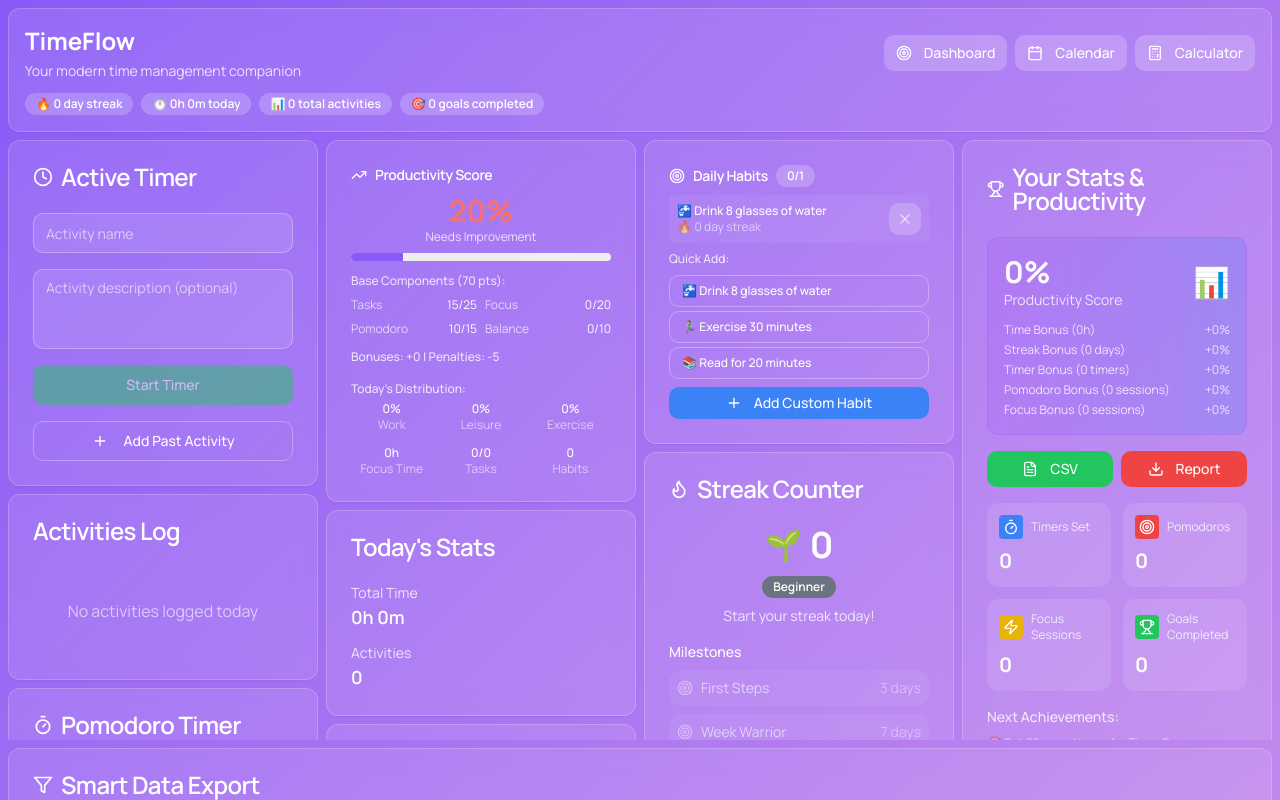
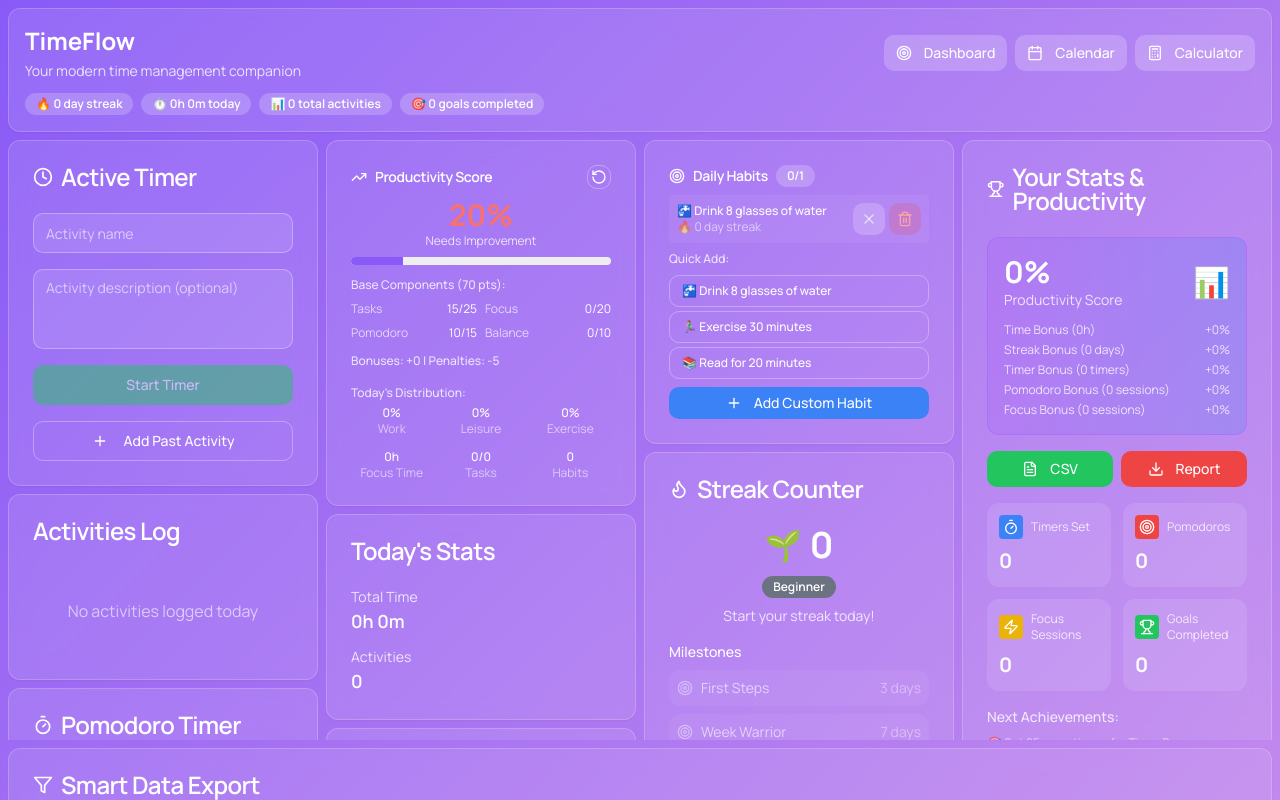
Before and after one commit to innov-design/timeflow, a React (Vite) app: page / in a window 1280 px wide. Both pictures are taken after a click on the button "🚰 Drink 8 glasses of water". Shown: the top 800 px of the page. Built offline with nearby package versions, Linux system fonts and the light colour scheme.

Commit message:
Reset productivity score and add habit deletion
- Reset productivity score to zero.
- Added functionality to delete habits.

```diff
--- a/src/components/HabitTracker.tsx
+++ b/src/components/HabitTracker.tsx
@@ -1,9 +1,10 @@
+
 import React, { useState } from 'react';
 import { Card, CardContent, CardHeader, CardTitle } from '@/components/ui/card';
 import { Button } from '@/components/ui/button';
 import { Input } from '@/components/ui/input';
 import { Badge } from '@/components/ui/badge';
-import { Plus, Check, X, Target } from 'lucide-react';
+import { Plus, Check, X, Target, Trash2 } from 'lucide-react';
 
 interface Habit {
   id: string;
@@ -19,12 +20,14 @@ interface HabitTrackerProps {
   habits: Habit[];
   onAddHabit: (habit: Omit<Habit, 'id'>) => void;
   onToggleHabit: (id: string) => void;
+  onDeleteHabit?: (id: string) => void;
 }
 
 export const HabitTracker: React.FC<HabitTrackerProps> = ({
   habits,
   onAddHabit,
-  onToggleHabit
+  onToggleHabit,
+  onDeleteHabit
 }) => {
   const [showAddForm, setShowAddForm] = useState(false);
   const [newHabitName, setNewHabitName] = useState('');
@@ -95,6 +98,7 @@ export const HabitTracker: React.FC<HabitTrackerProps> = ({
                     🔥 {habit.streak} day streak
                   </div>
                 </div>
+                <div className="flex gap-1">
                   <Button
                     size="sm"
                     onClick={() => onToggleHabit(habit.id)}
@@ -110,6 +114,16 @@ export const HabitTracker: React.FC<HabitTrackerProps> = ({
                       <X className="w-4 h-4 text-white/60" />
                     )}
                   </Button>
+                  {onDeleteHabit && (
+                    <Button
+                      size="sm"
+                      onClick={() => onDeleteHabit(habit.id)}
+                      className="w-8 h-8 p-0 bg-red-500/20 hover:bg-red-500/30 text-red-300"
+                    >
+                      <Trash2 className="w-3 h-3" />
+                    </Button>
+                  )}
+                </div>
               </div>
             );
           })}
--- a/src/components/ProductivityScoreCard.tsx
+++ b/src/components/ProductivityScoreCard.tsx
@@ -3,7 +3,8 @@ import React from 'react';
 import { Card, CardContent, CardHeader, CardTitle } from '@/components/ui/card';
 import { Badge } from '@/components/ui/badge';
 import { Progress } from '@/components/ui/progress';
-import { TrendingUp, Target, Clock, CheckCircle } from 'lucide-react';
+import { Button } from '@/components/ui/button';
+import { TrendingUp, Target, Clock, CheckCircle, RotateCcw } from 'lucide-react';
 
 interface ProductivityScoreCardProps {
   activities: any[];
@@ -12,6 +13,7 @@ interface ProductivityScoreCardProps {
   pomodoroCount: number;
   focusModeCount: number;
   streak: number;
+  onResetScore?: () => void;
 }
 
 export const ProductivityScoreCard: React.FC<ProductivityScoreCardProps> = ({
@@ -20,7 +22,8 @@ export const ProductivityScoreCard: React.FC<ProductivityScoreCardProps> = ({
   habits,
   pomodoroCount,
   focusModeCount,
-  streak
+  streak,
+  onResetScore
 }) => {
   // Calculate today's activities
   const today = new Date().toDateString();
@@ -58,9 +61,12 @@ export const ProductivityScoreCard: React.FC<ProductivityScoreCardProps> = ({
   }, {} as Record<string, number>);
 
   const totalTime = Object.values(categoryDistribution).reduce((sum, time) => sum + (time as number), 0);
-  const workTime = (categoryDistribution['Work'] || 0) + (categoryDistribution['Education'] || 0) + (categoryDistribution['Learning'] || 0);
-  const leisureTime = categoryDistribution['Leisure'] || 0;
-  const exerciseTime = (categoryDistribution['Exercise'] || 0) + (categoryDistribution['Fitness'] || 0);
+  const workTime = ((categoryDistribution['Work'] as number) || 0) +
+                   ((categoryDistribution['Education'] as number) || 0) +
+                   ((categoryDistribution['Learning'] as number) || 0);
+  const leisureTime = (categoryDistribution['Leisure'] as number) || 0;
+  const exerciseTime = ((categoryDistribution['Exercise'] as number) || 0) +
+                       ((categoryDistribution['Fitness'] as number) || 0);
 
   const workPercentage = totalTime > 0 ? (workTime / totalTime) * 100 : 0;
   const leisurePercentage = totalTime > 0 ? (leisureTime / totalTime) * 100 : 0;
@@ -82,7 +88,7 @@ export const ProductivityScoreCard: React.FC<ProductivityScoreCardProps> = ({
 
   balanceScore = Math.max(0, balanceScore);
 
-  // Base Score
+  // Base Score - Reset to 0 if onResetScore is called
   const baseScore = taskScore + focusScore + pomodoroScore + balanceScore;
 
   // Bonus Points (up to 30)
@@ -123,7 +129,7 @@ export const ProductivityScoreCard: React.FC<ProductivityScoreCardProps> = ({
   if (!hasExercise && totalTodayHours > 6) penalties += 3; // No physical activity
   if (totalTodayHours < 4) penalties += 5; // Inconsistent logging
 
-  // Final Score
+  // Final Score - Show 0 if reset is requested
   const finalScore = Math.min(100, Math.max(0, baseScore + bonusPoints - penalties));
 
   const getScoreColor = (score: number) => {
@@ -146,10 +152,22 @@ export const ProductivityScoreCard: React.FC<ProductivityScoreCardProps> = ({
   return (
     <Card className="glass-effect border-white/20">
       <CardHeader className="pb-2">
-        <CardTitle className="text-white flex items-center gap-2 text-sm">
-          <TrendingUp className="w-4 h-4" />
-          Productivity Score
-        </CardTitle>
+        <div className="flex items-center justify-between">
+          <CardTitle className="text-white flex items-center gap-2 text-sm">
+            <TrendingUp className="w-4 h-4" />
+            Productivity Score
+          </CardTitle>
+          {onResetScore && (
+            <Button
+              size="sm"
+              variant="outline"
+              onClick={onResetScore}
+              className="border-white/30 text-white hover:bg-white/10 bg-transparent h-6 w-6 p-0"
+            >
+              <RotateCcw className="w-3 h-3" />
+            </Button>
+          )}
+        </div>
       </CardHeader>
       <CardContent className="space-y-3">
         {/* Main Score Display */}
--- a/src/components/TimeFlowDashboard.tsx
+++ b/src/components/TimeFlowDashboard.tsx
@@ -1,4 +1,3 @@
-
 import React, { useState, useEffect } from 'react';
 import { ActiveTimer } from './ActiveTimer';
 import { PomodoroTimer } from './PomodoroTimer';
@@ -197,6 +196,18 @@ export const TimeFlowDashboard = () => {
     }));
   };
 
+  const deleteHabit = (id: string) => {
+    setHabits(prev => prev.filter(habit => habit.id !== id));
+  };
+
+  const resetProductivityScore = () => {
+    // Reset relevant counters that affect productivity score
+    setPomodoroCount(0);
+    setFocusModeCount(0);
+    setTimerCount(0);
+    // Note: We don't reset streak as it's a longer-term metric
+  };
+
   const incrementPomodoroCount = () => {
     setPomodoroCount(prev => prev + 1);
   };
@@ -319,6 +330,7 @@ export const TimeFlowDashboard = () => {
                   pomodoroCount={pomodoroCount}
                   focusModeCount={focusModeCount}
                   streak={streak}
+                  onResetScore={resetProductivityScore}
                 />
                 <TodaysStats activities={activities} />
                 <CategoryGoals
@@ -341,6 +353,7 @@ export const TimeFlowDashboard = () => {
                   habits={habits}
                   onAddHabit={addHabit}
                   onToggleHabit={toggleHabit}
+                  onDeleteHabit={deleteHabit}
                 />
                 <StreakCounter streak={streak} />
                 <FocusMode onActivate={incrementFocusCount} />
```
Lines whose indentation alone changed are shown as unchanged.
